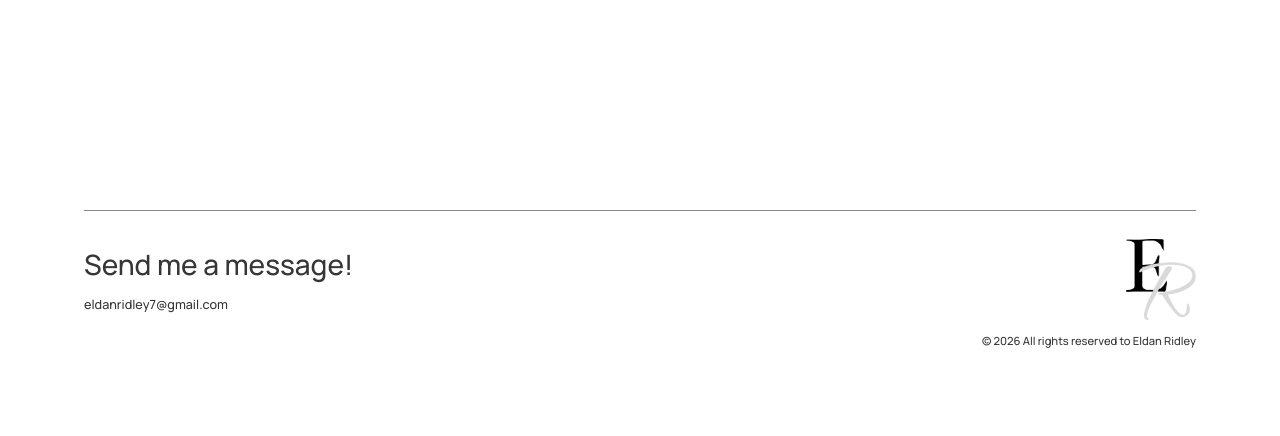
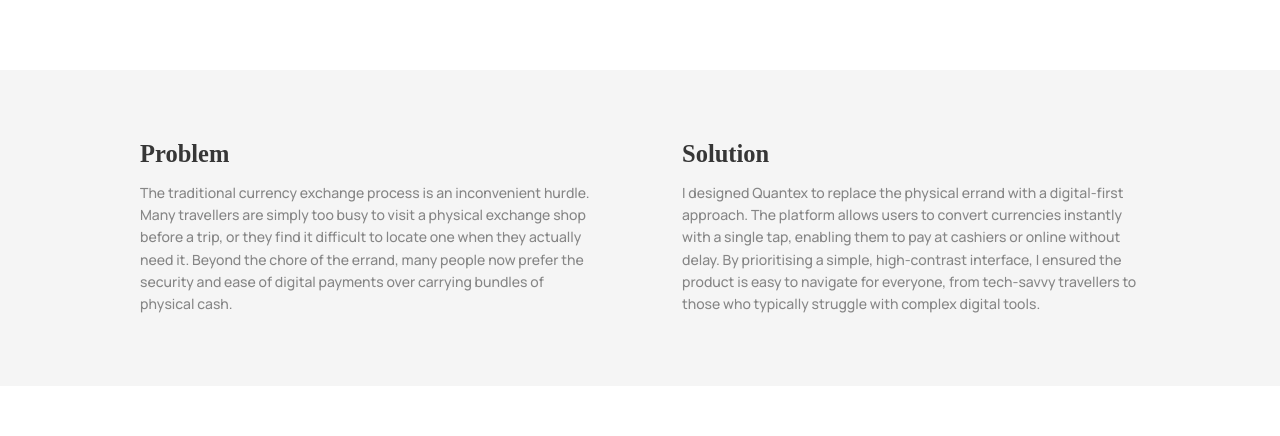
Before and after one commit to mikaridley/Eldan-Ridley-s-Portfolio, a React (Vite) app: page /home in a window 1280 px wide. Shown: the part 1178-1614 px from the top of the page. Before the commit the page ends 1526 px from the top, so only its background shows below. Built offline with nearby package versions, Linux system fonts and the light colour scheme; a web font is replaced by a local one.

Commit message:
add problem solutino part in homepage

```diff
--- a/src/assets/styles/pages/HomePage.css
+++ b/src/assets/styles/pages/HomePage.css
@@ -56,4 +56,27 @@
             margin-block-start: 2rem;
         }
     }
+
+    .problem-solution {
+        display: grid;
+        grid-template-columns: 1fr 1fr;
+        gap: 4rem 6rem;
+        padding-inline: 10rem;
+        padding-block: 5rem;
+        background-color: var(--light-bg);
+
+        .problem-solution-heading {
+            font-size: 1.75rem;
+            font-weight: 700;
+            color: var(--dark-grey);
+            margin-block-end: 1rem;
+        }
+
+        .problem-solution-col p {
+            color: var(--main-txt);
+            font-size: 1rem;
+            line-height: 1.6;
+            margin: 0;
+        }
+    }
 }
--- a/src/assets/styles/setup/variables.css
+++ b/src/assets/styles/setup/variables.css
@@ -5,5 +5,7 @@
 --dark-txt:#000000;
 --dark-grey:#363636;
 
+/* bg */
+--light-bg:#f5f5f5;
 
 }
--- a/src/pages/HomePage.jsx
+++ b/src/pages/HomePage.jsx
@@ -21,7 +21,16 @@ export function HomePage() {
       <img src={appGif} alt="Quantex app" className="overview-gif" />
       </section>
 
-
+      <section className="problem-solution">
+        <div className="problem-solution-col">
+          <h4 className="problem-solution-heading">Problem</h4>
+          <p>The traditional currency exchange process is an inconvenient hurdle. Many travellers are simply too busy to visit a physical exchange shop before a trip, or they find it difficult to locate one when they actually need it. Beyond the chore of the errand, many people now prefer the security and ease of digital payments over carrying bundles of physical cash.</p>
+        </div>
+        <div className="problem-solution-col">
+          <h4 className="problem-solution-heading">Solution</h4>
+          <p>I designed Quantex to replace the physical errand with a digital-first approach. The platform allows users to convert currencies instantly with a single tap, enabling them to pay at cashiers or online without delay. By prioritising a simple, high-contrast interface, I ensured the product is easy to navigate for everyone, from tech-savvy travellers to those who typically struggle with complex digital tools.</p>
+        </div>
+      </section>
 
     </section>
   )
```
